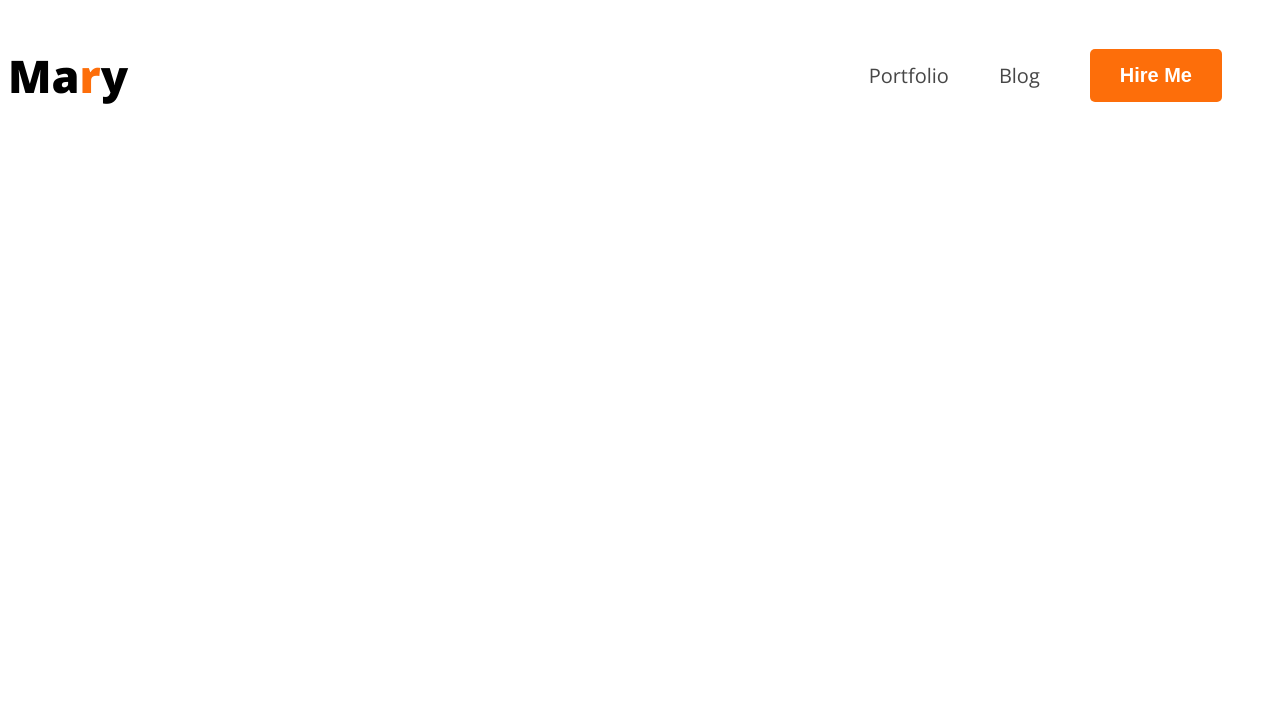
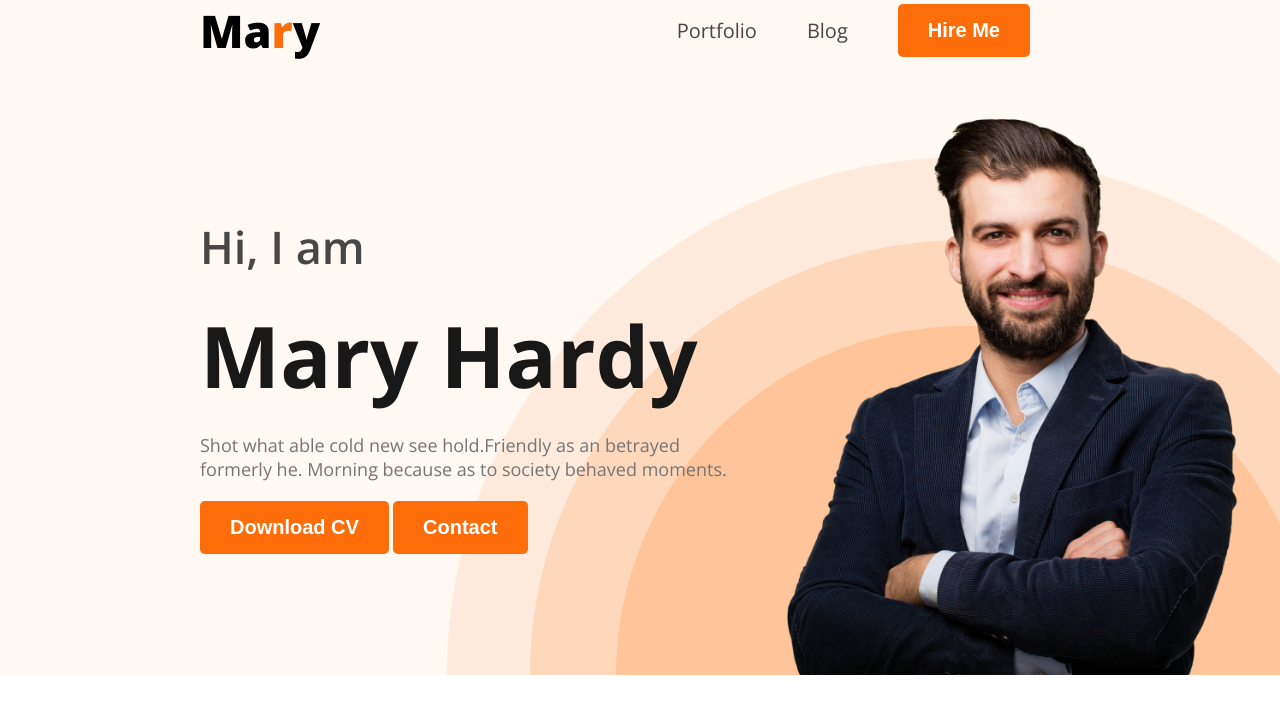
Before and after one commit to shuvochandrodas/web-devloper-portfolio, a plain HTML site: page index.html in a window 1280 px wide. Drawn offline with nearby package versions, Linux system fonts and the light colour scheme.

Commit message:
Adeed Header Section

```diff
--- a/css/style.css
+++ b/css/style.css
@@ -1,5 +1,10 @@
 /* Shared Style */
 @import url('https://fonts.googleapis.com/css2?family=Open+Sans:ital,wght@0,300..800;1,300..800&display=swap');
+
+* {
+    margin: 0;
+    padding: 0;
+}
 
 body {
     font-family: "Open Sans", serif;
@@ -20,13 +25,11 @@ body {
 }
 
 /* Nav Related Style */
-/* header{
-    margin:50px 200px;
-} */
 nav {
     display: flex;
     align-items: center;
     justify-content: space-between;
+    margin: 0px 200px;
 }
 
 nav h1 {
@@ -50,3 +53,47 @@ nav a {
     font-size: 20px;
     font-weight: 400;
 }
+
+/* Header Related Style */
+.header {
+    background-color: #FFF8F3;
+    background-image: url("../images/header_bg.png");
+    background-repeat: no-repeat;
+    background-position: right bottom;
+}
+
+/* Banner Related Style*/
+.banner-content{
+    max-width:585px;
+}
+.banner {
+    padding: 35px 35px 0px 200px;
+    display: flex;
+    align-items: center;
+    justify-content: space-between;
+}
+
+.banner-gretting {
+    color: #474747;
+    font-size: 45px;
+    font-weight: 600;
+    margin-bottom: 20px;
+}
+
+.banner-title {
+    color: #181818;
+    font-size: 85px;
+    font-weight: 700;
+    margin-bottom: 20px;
+}
+
+.banner-discription {
+    color: #757575;
+    font-size: 18px;
+    font-weight: 400;
+    margin-bottom: 20px;
+}
+
+.banner .profile-pic {
+    width: 500px;
+}
--- a/index.html
+++ b/index.html
@@ -1,13 +1,15 @@
 <!DOCTYPE html>
 <html lang="en">
+
 <head>
     <meta charset="UTF-8">
     <meta name="viewport" content="width=device-width, initial-scale=1.0">
     <title>Create A Simple Portfolio Website</title>
     <link rel="stylesheet" href="css/style.css">
 </head>
+
 <body>
-    <header>
+    <header class="header">
         <nav>
             <h1>Ma<span class="text-primary">r</span>y</h1>
             <ul>
@@ -16,6 +18,17 @@
                 <li><a href=""><button class="btn-primary">Hire Me</button></a></li>
             </ul>
         </nav>
+        <div class="banner">
+            <div class="banner-content">
+                <h3 class="banner-gretting">Hi, I am</h3>
+                <h2 class="banner-title">Mary Hardy</h2>
+                <p class="banner-discription">Shot what able cold new see hold.Friendly as an betrayed formerly he. Morning because as to society
+                    behaved moments.</p>
+                <button class="btn-primary">Download CV</button>
+                <button class="btn-primary">Contact</button>
+            </div>
+            <img class="profile-pic" src="images/hardy.png" alt="">
+        </div>
     </header>
     <main>
 
@@ -24,4 +37,5 @@
 
     </footer>
 </body>
+
 </html>
```
